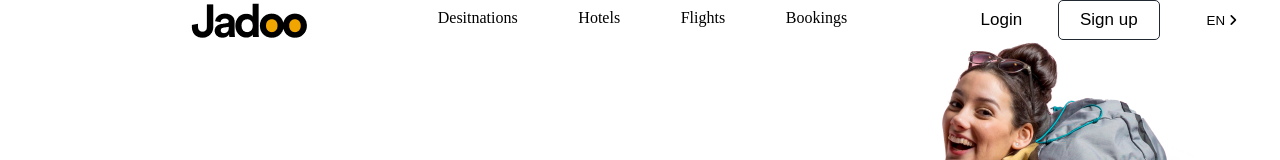
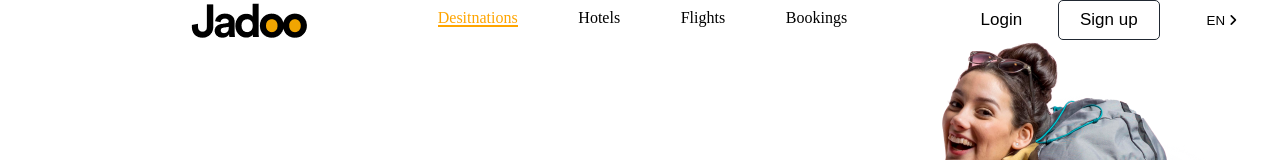
Before and after one commit to Mironshox03/Jadoo, a plain HTML site: page New folder/index.htm in a window 1280 px wide. In both pictures the pointer is over the item "Desitnations". Shown: the top 160 px of the page. Drawn offline with Linux system fonts and the light colour scheme.

Commit message:
Update style.css

```diff
--- a/New folder/style.css
+++ b/New folder/style.css
@@ -8,6 +8,12 @@ a{
 }
 li{
     list-style: none;
+}
+
+li:hover{
+    list-style: none;
+    background-image: linear-gradient(white 0 , white 90% , orange 91% , orange 100%);
+    color: orange;
 }
 .wrapper{
     width: 100%;
```
